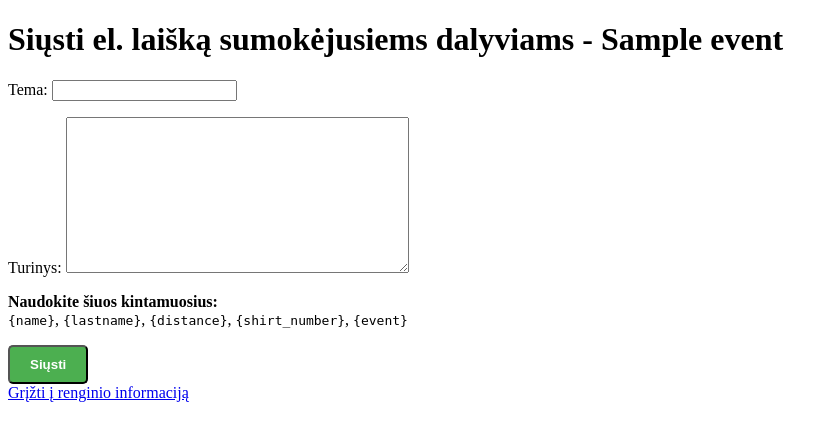
After one commit to TidasKazlavickas/SportsEventsApp, a Django app: page /send-email-to-paid/1/ in a window 1280 px wide. The commit adds this page. Shown: the top 441 px of the page, without its empty margins (0-838 px from the left). Run offline with Django 5.2, Linux system fonts and the light colour scheme; tables that the repository leaves empty hold one stand-in row (values such as "Sample post").

Commit message:
Laisko siuntimas done, event sarasas eina pagal data ir search field, atskirti redaguoti ir istrinti mygtukai, padarytas dar vienas csv mygtukas

```diff
--- a/SportsEventApp/api/forms.py
+++ b/SportsEventApp/api/forms.py
@@ -26,8 +26,11 @@ class EventForm(forms.Form):
 
     payment_project_id = forms.CharField(required=False, max_length=255, label='Payment Project ID', widget=forms.TextInput(attrs={'placeholder': 'Įrašykite mokėjimo projekto ID'}))
     payment_password = forms.CharField(required=False, max_length=255, label='Payment Password', widget=forms.TextInput(attrs={'placeholder': 'Įrašykite mokėjimo slaptažodi'}))
-    event_result_link = forms.CharField(required=False, max_length=500, label='Event Result Link', widget=forms.TextInput(attrs={'placeholder': 'Įrašykite renginio nuoroda rodoma rezultatuose'}))
     event_logo = forms.ImageField(required=False, label='Įkelti renginio logotipą')
+
+class EmailForm(forms.Form):
+    subject = forms.CharField(max_length=255, label="Tema")
+    message = forms.CharField(widget=forms.Textarea, label="Turinys")
 
 class GroupForm(forms.Form):
     name = forms.CharField(required=False, max_length=100, label='Pavadinimas')
--- a/SportsEventApp/api/models.py
+++ b/SportsEventApp/api/models.py
@@ -21,7 +21,6 @@ class Event(models.Model):
     registration_deadline = models.DateField(db_column='Registration_deadline', null=True, blank=True)
     payment_project_id = models.CharField(db_column='Payment_project_id', max_length=255, blank=True, null=True)
     payment_password = models.CharField(db_column='Payment_password', max_length=255, blank=True, null=True)
-    event_result_link = models.CharField(db_column='Event_result_link', max_length=500, blank=True, null=True)
     event_date = models.DateField(db_column='Event_date', null=True, blank=True)
     result_link = models.CharField(db_column='Results_link',max_length=500, blank=True, null=True)
     class Meta:
--- /dev/null
+++ b/SportsEventApp/api/templates/api/send_email.html
@@ -0,0 +1,22 @@
+<!-- send_email.html -->
+<!DOCTYPE html>
+<html lang="lt">
+<head>
+    <meta charset="UTF-8">
+    <title>Siųsti el. laišką</title>
+</head>
+<body>
+<h1>Siųsti el. laišką sumokėjusiems dalyviams - {{ event.name }}</h1>
+
+<form method="post">
+    {% csrf_token %}
+    {{ form.as_p }}
+    <p><strong>Naudokite šiuos kintamuosius:</strong> <br>
+        <code>{name}</code>, <code>{lastname}</code>, <code>{distance}</code>, <code>{shirt_number}</code>, <code>{event}</code>
+    </p>
+    <input type="submit" value="Siųsti" style="background-color: #4CAF50; color: white; padding: 10px 20px; text-decoration: none; border-radius: 5px; font-weight: bold;">
+</form>
+
+<a href="{% url 'event_detail' event.id %}">Grįžti į renginio informaciją</a>
+</body>
+</html>
--- a/SportsEventApp/api/templates/frontend/event_photos.html
+++ b/SportsEventApp/api/templates/frontend/event_photos.html
@@ -76,6 +76,6 @@
     <p>Šiam renginiui nuotraukos nepateiktos.</p>
 {% endif %}
 
-<a href="{% url 'event_list' %}">Atgal į renginius</a>
+<a href="{% url 'events' %}">Atgal į renginius</a>
 </body>
 </html>
--- a/SportsEventApp/api/views.py
+++ b/SportsEventApp/api/views.py
@@ -1,24 +1,35 @@
 import csv
 import os
 from datetime import date
-
 from django.conf import settings
 from django.contrib import messages
 from django.contrib.auth.decorators import login_required
+from django.core.mail import send_mail
 from django.core.files.storage import FileSystemStorage
 from django.http import JsonResponse, HttpResponse
 from django.shortcuts import render, redirect, get_object_or_404
 from django.utils.encoding import smart_str
-from .forms import EventForm, GroupForm, DistanceForm, ParticipantRegistrationForm, ParticipantForm
+from .forms import EventForm, GroupForm, DistanceForm, ParticipantRegistrationForm, ParticipantForm, EmailForm
 from .models import Group, Event, Distance, EventDistanceAssociation, Participant, EventParticipantAssociation, \
     DistanceParticipantAssociation, DistanceGroupAssociation, GroupParticipantAssociation
 import json
+from django.db.models import Q, F
 
 
 @login_required
 def event_list(request):
-    events = Event.objects.all()  # Fetch all events
-    return render(request, 'api/event_list.html', {'events': events})
+    search_query = request.GET.get('search', '')  # Get search term from request
+
+    # Order events by newest first and NULL dates last
+    events = Event.objects.all().order_by(F('event_date').desc(nulls_last=True))
+
+    if search_query:
+        events = events.filter(Q(name__icontains=search_query))
+
+    return render(request, 'api/event_list.html', {
+        'events': events,
+        'search_query': search_query,
+    })
 
 def create_event(request):
     if request.method == 'POST':
@@ -38,8 +49,6 @@ def create_event(request):
             event_date = event_form.cleaned_data['event_date']
             payment_project_id = event_form.cleaned_data['payment_project_id']
             payment_password = event_form.cleaned_data['payment_password']
-            event_result_link = event_form.cleaned_data['event_result_link']
-
             fields = {
                 'Vardas': event_form.cleaned_data.get('is_name_required', False),
                 'Pavardė': event_form.cleaned_data.get('is_surname_required', False),
@@ -75,7 +84,6 @@ def create_event(request):
                 event_date=event_date,
                 payment_project_id=payment_project_id,
                 payment_password=payment_password,
-                event_result_link=event_result_link,
             )
             event.save()
             return redirect('create_event')  # Redirect to refresh the page
@@ -238,7 +246,41 @@ def event_detail(request, event_id):
         'event': event,
         'participants': participants,
     })
+def send_email_to_paid(request, event_id):
+    event = get_object_or_404(Event, id=event_id)
+    participants = Participant.objects.filter(events=event, if_paid=True)
 
+    if request.method == "POST":
+        form = EmailForm(request.POST)
+        if form.is_valid():
+            subject = form.cleaned_data['subject']
+            message_template = form.cleaned_data['message']
+
+            for participant in participants:
+                personalized_message = message_template.format(
+                    name=participant.first_name,
+                    lastname=participant.last_name,
+                    distance=participant.distances.first().name_lt if participant.distances else "N/A",
+                    shirt_number=participant.shirt_number,
+                    event=event.name
+                )
+
+                send_mail(
+                    subject,
+                    personalized_message,
+                    'sportorenginiailt@gmail.com',  # Replace with your sender email
+                    [participant.email],
+                    fail_silently=False,
+                )
+
+            return redirect('event_detail', event_id=event.id)
+    else:
+        form = EmailForm()
+
+    return render(request, 'api/send_email.html', {
+        'form': form,
+        'event': event,
+    })
 def edit_event(request, event_id):
     # Retrieve the existing event or return 404 if not found
     event = get_object_or_404(Event, id=event_id)
@@ -541,3 +583,72 @@ def upload_event_photos(request, event_id):
         return redirect('event_detail', event_id=event_id)  # Redirect to event detail page
 
     return render(request, 'api/upload_event_photos.html', {'event': event})
+
+
+def export_all_participants_csv(request, event_id):
+    event = get_object_or_404(Event, id=event_id)
+
+    # Get filtered participants based on the search parameters
+    participants = Participant.objects.filter(events__id=event_id)
+
+    # Get filter parameters from the request
+    search_name = request.GET.get('search_name', '')
+    search_country = request.GET.get('search_country', '')
+    search_city = request.GET.get('search_city', '')
+    search_club = request.GET.get('search_club', '')
+    search_gender = request.GET.get('search_gender', '')
+
+    if search_name:
+        participants = participants.filter(
+            first_name__icontains=search_name) | participants.filter(last_name__icontains=search_name)
+
+    if search_country:
+        participants = participants.filter(country__icontains=search_country)
+
+    if search_city:
+        participants = participants.filter(city__icontains=search_city)
+
+    if search_club:
+        participants = participants.filter(club__icontains=search_club)
+
+    if search_gender:
+        participants = participants.filter(gender=search_gender)
+
+    # Create CSV response with UTF-8 encoding to handle Lithuanian characters
+    response = HttpResponse(content_type='text/csv; charset=utf-8')
+    response['Content-Disposition'] = f'attachment; filename="participants_{event.name}.csv"'
+
+    # Adding BOM to ensure proper encoding in Excel
+    response.write("\ufeff")  # BOM for UTF-8
+
+    # Create CSV writer with semicolon delimiter
+    writer = csv.writer(response, delimiter=';', quotechar='"', quoting=csv.QUOTE_MINIMAL)
+
+    # Write the header row
+    writer.writerow([smart_str(header) for header in [
+        'Numeris', 'Vardas', 'Pavardė', 'Gimimo data', 'Lytis', 'Grupė' ,'El.paštas',
+        'Valstybė', 'Miestas', 'Klubas', 'Distancija','Registracijos data', 'Komentaras', 'Telefonas'
+    ]])
+
+    # Write participant data
+    for participant in participants:
+
+        participant.groups = Group.objects.filter(participant_groups__participant=participant)
+        writer.writerow([smart_str(value) for value in [
+            participant.shirt_number or "N/A",
+            participant.first_name or "N/A",
+            participant.last_name or "N/A",
+            participant.date_of_birth.strftime('%Y-%m-%d') if participant.date_of_birth else "N/A",
+            participant.gender or "N/A",
+            participant.groups.first().name or "N/A",
+            participant.email or "N/A",
+            participant.country or "N/A",
+            participant.city or "N/A",
+            participant.club or "N/A",
+            participant.distances.first().name_lt or "N/A",
+            participant.registration_date.strftime('%Y-%m-%d') if participant.registration_date else "N/A",
+            participant.comment or "N/A",
+            participant.phone_number or "N/A",  # This is now in the correct column
+        ]])
+
+    return response
--- a/SportsEventApp/sportsapp/urls.py
+++ b/SportsEventApp/sportsapp/urls.py
@@ -16,12 +16,13 @@ urlpatterns = [
     path('edit-participant/<int:participant_id>/', views.edit_participant, name='edit_participant'),
     path('delete-participant/<int:participant_id>/', views.delete_participant, name='delete_participant'),
     path('event/<int:event_id>/export_participants_csv/', views.export_participants_csv, name='export_participants_csv'),
+    path('event/<int:event_id>/export_all_participants_csv/', views.export_all_participants_csv, name='export_all_participants_csv'),
     path('event/<int:event_id>/add_participant/', views.add_participant, name='add_participant'),
     path('login/', auth_views.LoginView.as_view(template_name='api/login.html'), name='login'),
     path('logout/', auth_views.LogoutView.as_view(), name='logout'),
     path('event/<int:event_id>/add_results/', views.add_event_results, name='add_event_results'),
     path('event/<int:event_id>/upload_photos/', views.upload_event_photos, name='upload_event_photos'),
-
+    path('send-email-to-paid/<int:event_id>/', views.send_email_to_paid, name='send_email_to_paid'),
 
     # Front-end URLs
     path('events-front/', views_frontend.event_list, name='events'),
```
Also changed, not shown: SportsEventApp/api/templates/api/event_detail.html (+16 -6 lines), SportsEventApp/api/templates/api/event_list.html (+12 -0 lines), SportsEventApp/sportsapp/settings.py (+11 -0 lines).
